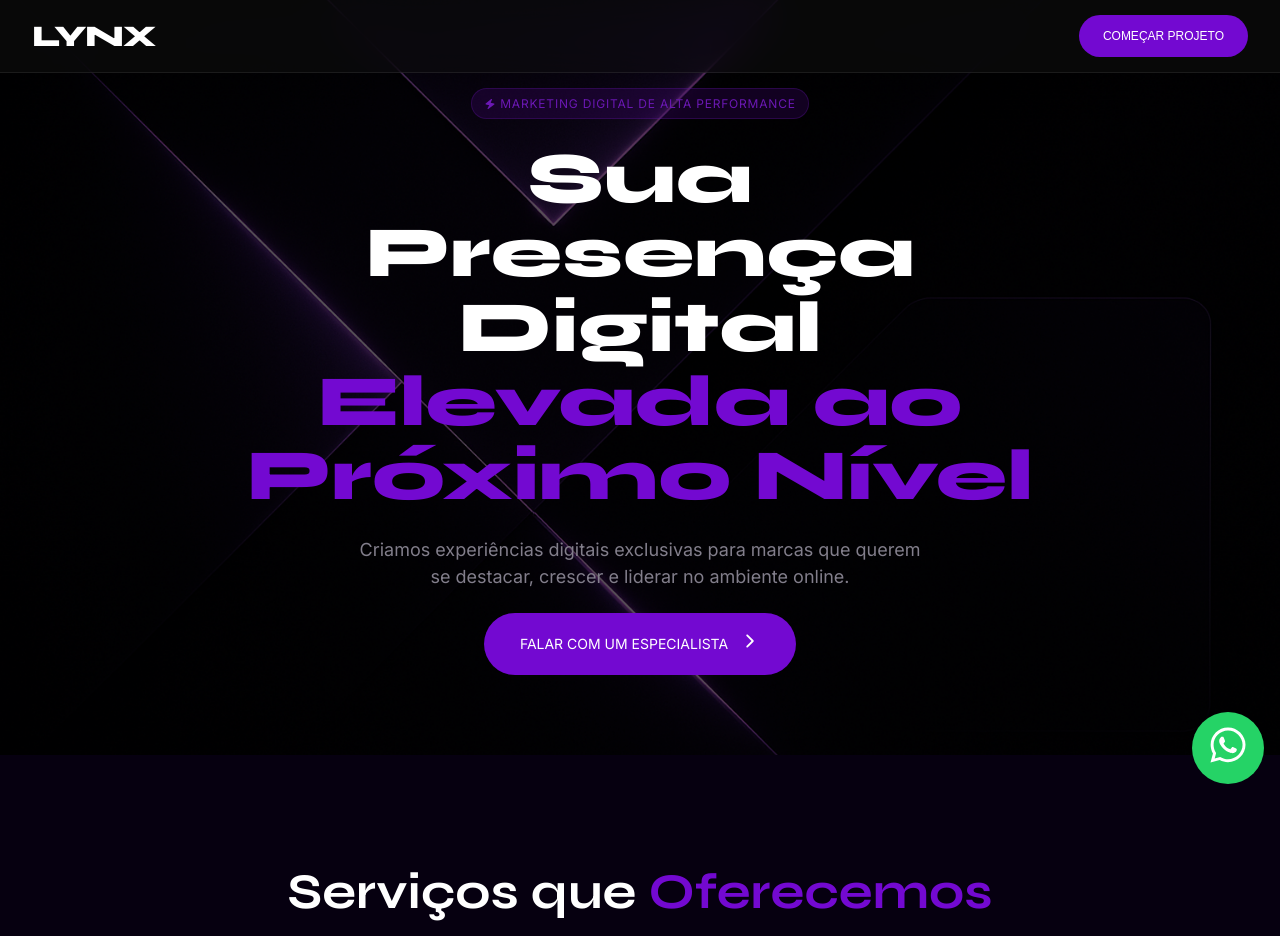
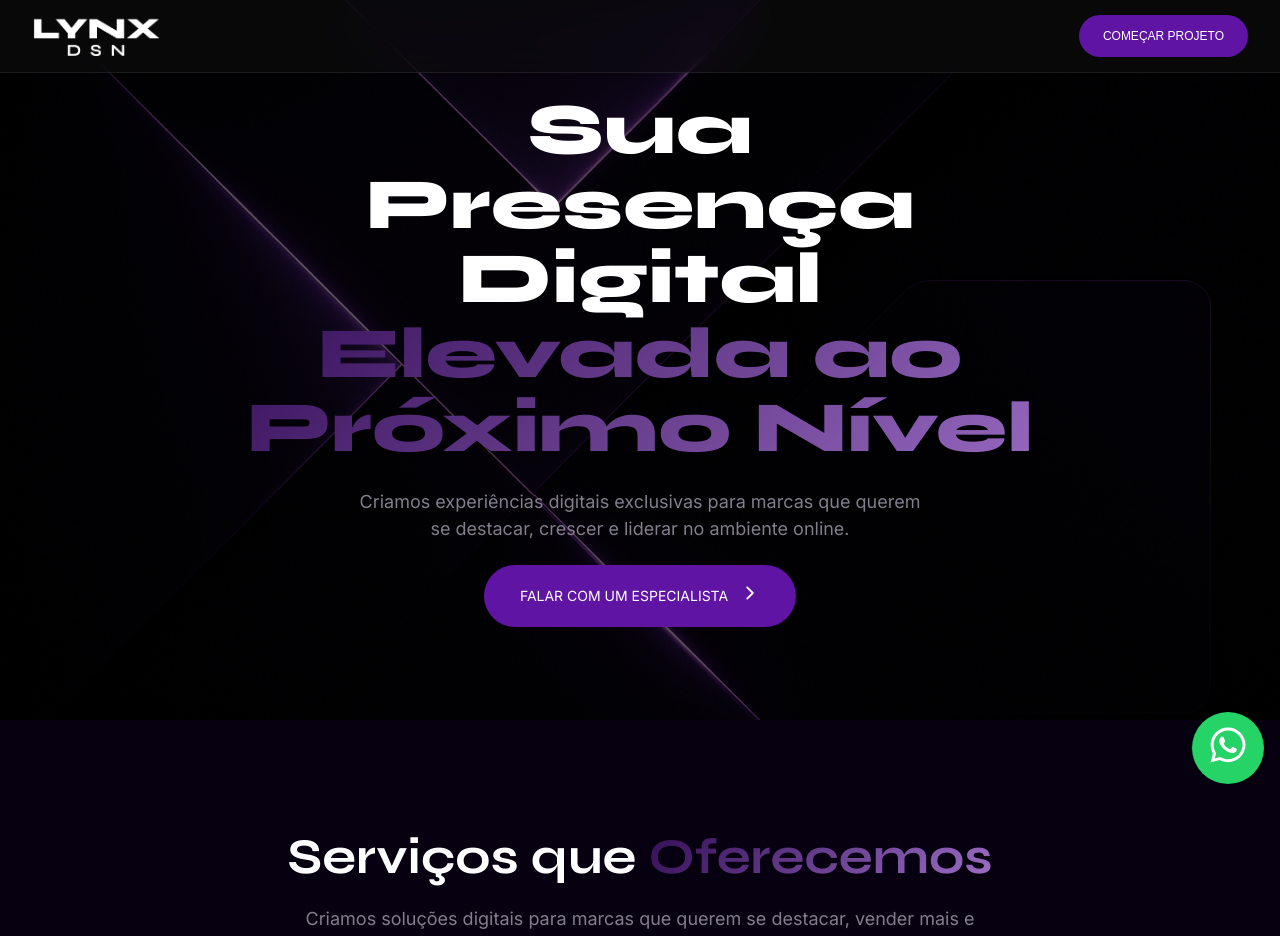
Before and after one commit to FelipePontin/lynx, a Next.js app: page / in a window 1280 px wide. Shown: the top 936 px of the page. Built offline with nearby package versions, Linux system fonts and the light colour scheme.

Commit message:
feat: new colors and gradient

```diff
--- a/app/globals.css
+++ b/app/globals.css
@@ -5,10 +5,11 @@
   --background: #060010;
   --title: #ffffff;
   --subtitle: #827e8b;
-  --darkPurpleMain: #7309d1;
-  --darkPurpleSecondary: #4c0787;
-  --darkPurple: #410c66;
+  --darkPurpleMain: #6014A4;
+  --darkPurpleSecondary: #6014A4;
+  --darkPurple: #6014A4;
   --transition: all 300ms cubic-bezier(0.23, 1, 0.32, 1);
+  --textGradient: linear-gradient(135deg, #300A52 0%, #9D6FC6 100%);
 }
 
 html {
--- a/app/page.tsx
+++ b/app/page.tsx
@@ -48,7 +48,7 @@ export default function Home() {
       <Title
         text="Serviços que"
         coloredText=" Oferecemos"
-        description="Criamos soluções digitais completas para marcas que querem se destacar, vender mais e construir autoridade no online."
+        description="Criamos soluções digitais para marcas que querem se destacar, vender mais e construir autoridade no online."
       />
       <CardInfo
         items={[
--- a/components/BannerSectionFull/BannerSectionFull.css
+++ b/components/BannerSectionFull/BannerSectionFull.css
@@ -9,7 +9,7 @@
   background-size: cover;
   background-position: center;
   background-repeat: no-repeat;
-    padding: 5.5rem 0 5rem 0;
+  padding: 5rem 0 5rem 0;
 }
 
 .bannerSectionFull__alertText {
@@ -43,7 +43,13 @@
 .bannerSectionFull__title--purple {
   width: 60rem;
   line-height: 4.65rem;
-    color: var(--darkPurpleMain);
+  background: var(--textGradient);
+
+  -webkit-background-clip: text;
+  -webkit-text-fill-color: transparent;
+
+  background-clip: text;
+  color: transparent;
 }
 
 .bannerSectionFull__subtitle {
--- a/components/BannerSectionFull/BannerSectionFull.tsx
+++ b/components/BannerSectionFull/BannerSectionFull.tsx
@@ -41,12 +41,12 @@ const BannerSectionFull = ({
       role="img"
       aria-label={alt}
     >
-      <div className="bannerSectionFull__alertText" data-aos="fade-down">
+      {/* <div className="bannerSectionFull__alertText" data-aos="fade-down">
         <BiSolidZap />
         <span className="bannerSectionFull__alertText--font">
           Marketing Digital de Alta Performance
         </span>
-      </div>
+      </div> */}
       <div className="bannerSectionFull__title" data-aos="fade-down">
         <p className="bannerSectionFull__title--main">Sua Presença Digital</p>
         <p className="bannerSectionFull__title--purple">
--- a/components/Header/Header.css
+++ b/components/Header/Header.css
@@ -23,15 +23,12 @@
   margin: 0 0 0 32px;
   display: flex;
   align-items: center;
-    gap: 16px;
+  flex-direction: column;
 }
 
 .header__logo {
-    font-weight: 800;
-    letter-spacing: -0.05em;
-    font-size: 1.875rem;
-    font-family: "Syne", sans-serif;
-    color: var(--title);
+  width: 8rem;
+  height: auto;
 }
 
 .header__links {
--- a/components/Header/Header.tsx
+++ b/components/Header/Header.tsx
@@ -1,8 +1,11 @@
 "use client";
 
 import React, { useEffect, useState } from "react";
+import Image from "next/image";
 
 import AlertBar from "@/components/AlertBar/AlertBar";
+
+import LogoLynx from "../../images/logo-lynx.png";
 
 import "./Header.css";
 
@@ -31,7 +34,11 @@ const Header = () => {
 
       <div className="header__content">
         <div className="header__division">
-          <p className="header__logo">LYNX</p>
+          <Image
+            src={LogoLynx}
+            alt="Logo Lynx Dsn"
+            className="header__logo"
+          />
 
           {/* <ul className="header__options">
             <li className="header__links">
--- a/components/Logo/Logo.css
+++ b/components/Logo/Logo.css
@@ -1,7 +1,4 @@
 .logo {
-    font-weight: 800;
-    letter-spacing: -0.05em;
-    font-size: 1.875rem;
-    font-family: "Syne", sans-serif;
-    color: var(--title);
+  width: 8rem;
+  height: auto;
 }
--- a/components/Logo/Logo.tsx
+++ b/components/Logo/Logo.tsx
@@ -1,9 +1,11 @@
 import React from "react";
+import Image from "next/image";
+import LogoLynx from "../../images/logo-lynx.png";
 
 import "./Logo.css";
 
 const Logo = () => {
-  return <p className="logo">LYNX</p>;
+  return <Image src={LogoLynx} alt="Logo Lynx Dsn" className="logo" />;
 };
 
 export default Logo;
--- a/components/Title/Title.css
+++ b/components/Title/Title.css
@@ -15,7 +15,13 @@
 }
 
 .title__colored {
-    color: var(--darkPurpleMain);
+  background: var(--textGradient);
+
+  -webkit-background-clip: text;
+  -webkit-text-fill-color: transparent;
+
+  background-clip: text;
+  color: transparent;
 }
 
 .title__description {
```
Also changed, not shown: images/logo-lynx.png (added). Lines whose indentation alone changed are shown as unchanged.
